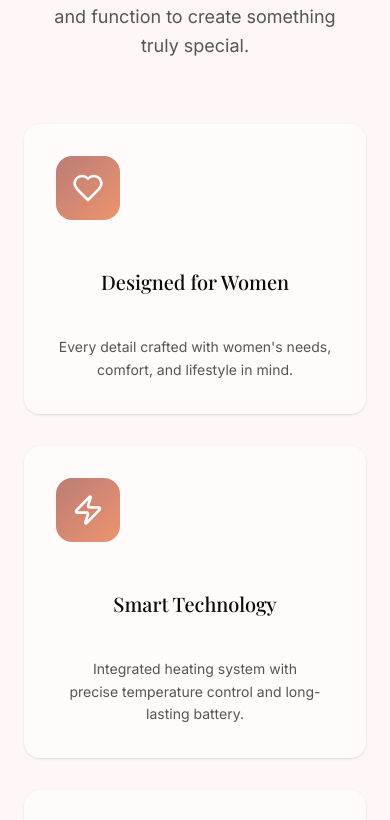
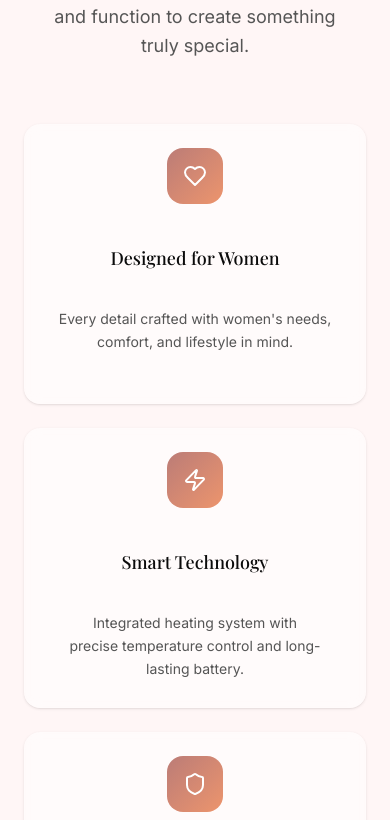
Before and after one commit to Tanmay-sys-stack/Comfina-Prototype, a Next.js app: page / in a window 390 px wide. Shown: the part 4030-4850 px from the top of the page. Built offline with nearby package versions, Linux system fonts and the light colour scheme; a web font is replaced by a local one.

Commit message:
fix: ensure feature cards stack on mobile
Adjust grid system and add responsive styles for better mobile layout.

Co-authored-by: null <193801034+Tanmay-sys-stack@users.noreply.github.com>

```diff
--- a/components/about-section.tsx
+++ b/components/about-section.tsx
@@ -94,7 +94,11 @@ export function AboutSection() {
           {/* Visual element */}
           <div className="relative">
             <div className="relative rounded-3xl overflow-hidden shadow-2xl">
-              <img src="/elegant-wellness-product-lifestyle-photography-wit.jpg" alt="Comfina lifestyle" className="w-full h-auto object-cover" />
+              <img
+                src="/elegant-wellness-product-lifestyle-photography-wit.jpg"
+                alt="Comfina lifestyle"
+                className="w-full h-auto object-cover"
+              />
               <div className="absolute inset-0 bg-gradient-to-t from-primary/20 to-transparent" />
             </div>
             {/* Floating elements */}
@@ -113,23 +117,23 @@ export function AboutSection() {
             </p>
           </div>
 
-          <div className="grid grid-cols-1 md:grid-cols-2 lg:grid-cols-4 gap-8">
+          <div className="grid grid-cols-1 sm:grid-cols-2 lg:grid-cols-4 gap-6 sm:gap-8">
             {features.map((feature, index) => {
               const IconComponent = feature.icon
               return (
                 <Card
                   key={feature.title}
-                  className={`group p-8 text-center border-0 bg-white/50 backdrop-blur-sm hover:bg-white/80 transition-all duration-700 hover:scale-105 hover:shadow-xl ${
+                  className={`group p-6 sm:p-8 text-center border-0 bg-white/50 backdrop-blur-sm hover:bg-white/80 transition-all duration-700 hover:scale-105 hover:shadow-xl min-h-[280px] flex flex-col justify-start ${
                     visibleElements[index] ? "opacity-100 translate-y-0" : "opacity-0 translate-y-8"
                   }`}
                 >
-                  <div className="inline-flex items-center justify-center w-16 h-16 rounded-2xl gradient-rose-gold mb-6 group-hover:scale-110 transition-transform duration-300">
-                    <IconComponent className="h-8 w-8 text-white" />
+                  <div className="inline-flex items-center justify-center w-14 h-14 sm:w-16 sm:h-16 rounded-2xl gradient-rose-gold mb-4 sm:mb-6 group-hover:scale-110 transition-transform duration-300 mx-auto">
+                    <IconComponent className="h-6 w-6 sm:h-8 sm:w-8 text-white" />
                   </div>
-                  <h4 className="font-serif text-xl font-medium text-foreground mb-4 group-hover:text-primary transition-colors">
+                  <h4 className="font-serif text-lg sm:text-xl font-medium text-foreground mb-3 sm:mb-4 group-hover:text-primary transition-colors">
                     {feature.title}
                   </h4>
-                  <p className="text-muted-foreground text-sm leading-relaxed">{feature.description}</p>
+                  <p className="text-muted-foreground text-sm leading-relaxed flex-grow">{feature.description}</p>
                 </Card>
               )
             })}
```
